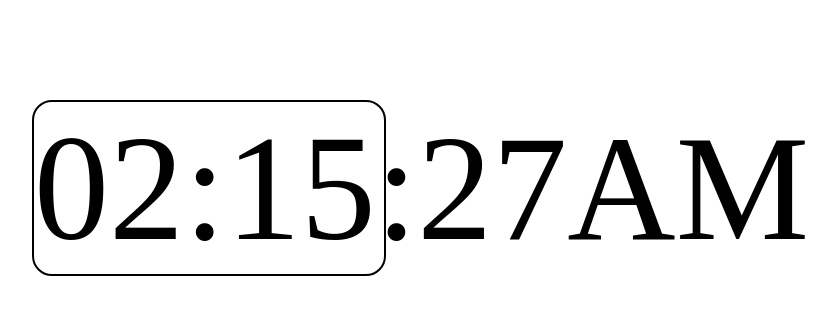
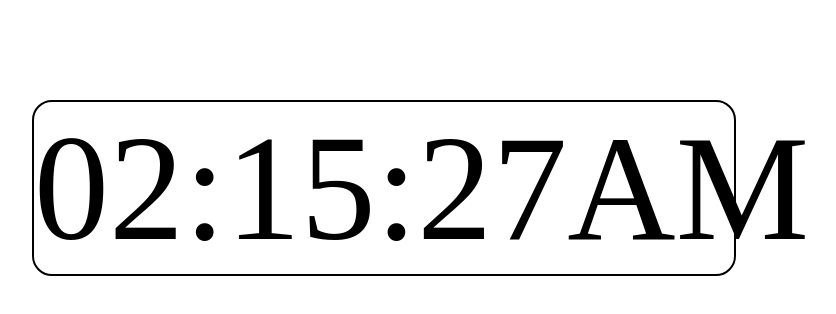
Before and after one commit to jameswan141/digitalclock, a plain HTML site: page time.html in a window 1280 px wide. Shown: the whole page, without its empty margins (76-912 px from the left). Drawn offline with Linux system fonts and the light colour scheme.

Commit message:
commit on "main"

```diff
--- a/center.css
+++ b/center.css
@@ -1,6 +1,6 @@
 #clock {
   font-size: 150px;
-  width: 350px;
+  width: 700px;
   margin: 100px;
   text-align: center;
   border: 2px solid black;
--- a/interval.js
+++ b/interval.js
@@ -8,11 +8,11 @@ function showTime() {
 
     if (hour > 12) {
         hour -= 12;
-        am_pm = "PM";
+        am_pm = " PM";
     }
     if (hour == 0) {
         hr = 12;
-        am_pm = "AM";
+        am_pm = " AM";
     }
 
     hour = hour < 10 ? "0" + hour : hour;
```
